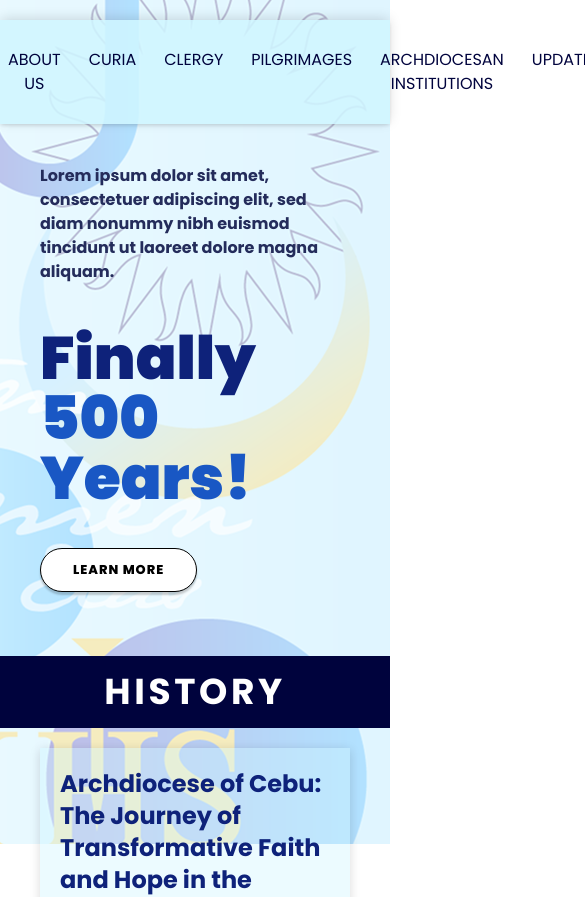
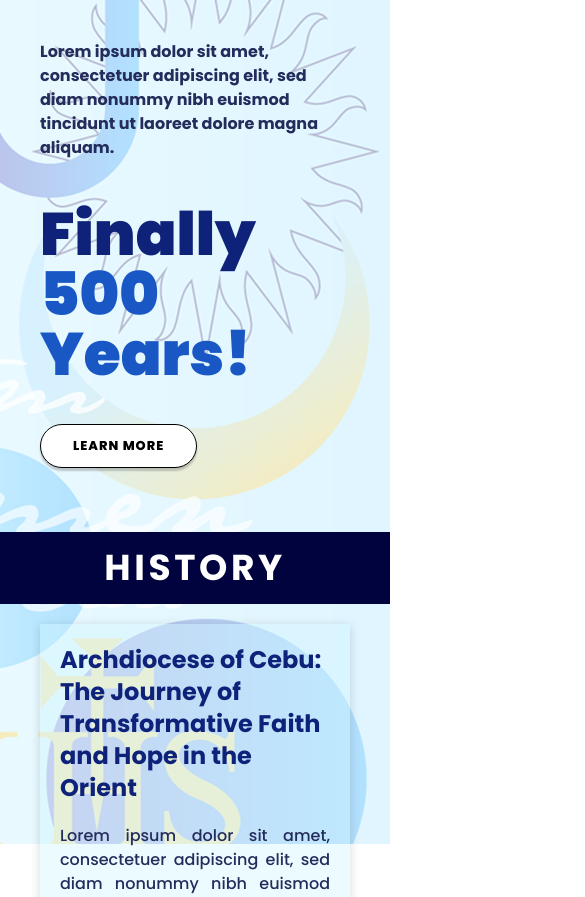
Before and after one commit to Celian4862/cadcomm, a Next.js app: page / in a window 390 px wide. Shown: the top 897 px of the page, 585 px wide, since content can reach past the window. Built offline with nearby package versions, Linux system fonts and the light colour scheme.

Commit message:
Updated nav_bar.tsx
Changed the navigation bar to be hidden when the screen is too small to display the whole bar. (Temporary UI fix.)

```diff
--- a/app/ui/nav_bar.tsx
+++ b/app/ui/nav_bar.tsx
@@ -3,7 +3,7 @@
 
 export default function NavBar() {
   return (
-    <div className="bg-bg-primary/85 mt-5 w-full items-center justify-between p-2 shadow-[0_2px_4px_-1px_rgba(0,0,0,0.15),0_-2px_12px_-1px_rgba(0,0,0,0.15)] transition-transform duration-300 lg:flex">
+    <div className="bg-bg-primary/85 mt-5 hidden w-full items-center justify-between p-2 shadow-[0_2px_4px_-1px_rgba(0,0,0,0.15),0_-2px_12px_-1px_rgba(0,0,0,0.15)] transition-transform duration-300 lg:flex">
       <Link href="/">
         <Image
           src="/logo.png"
```
